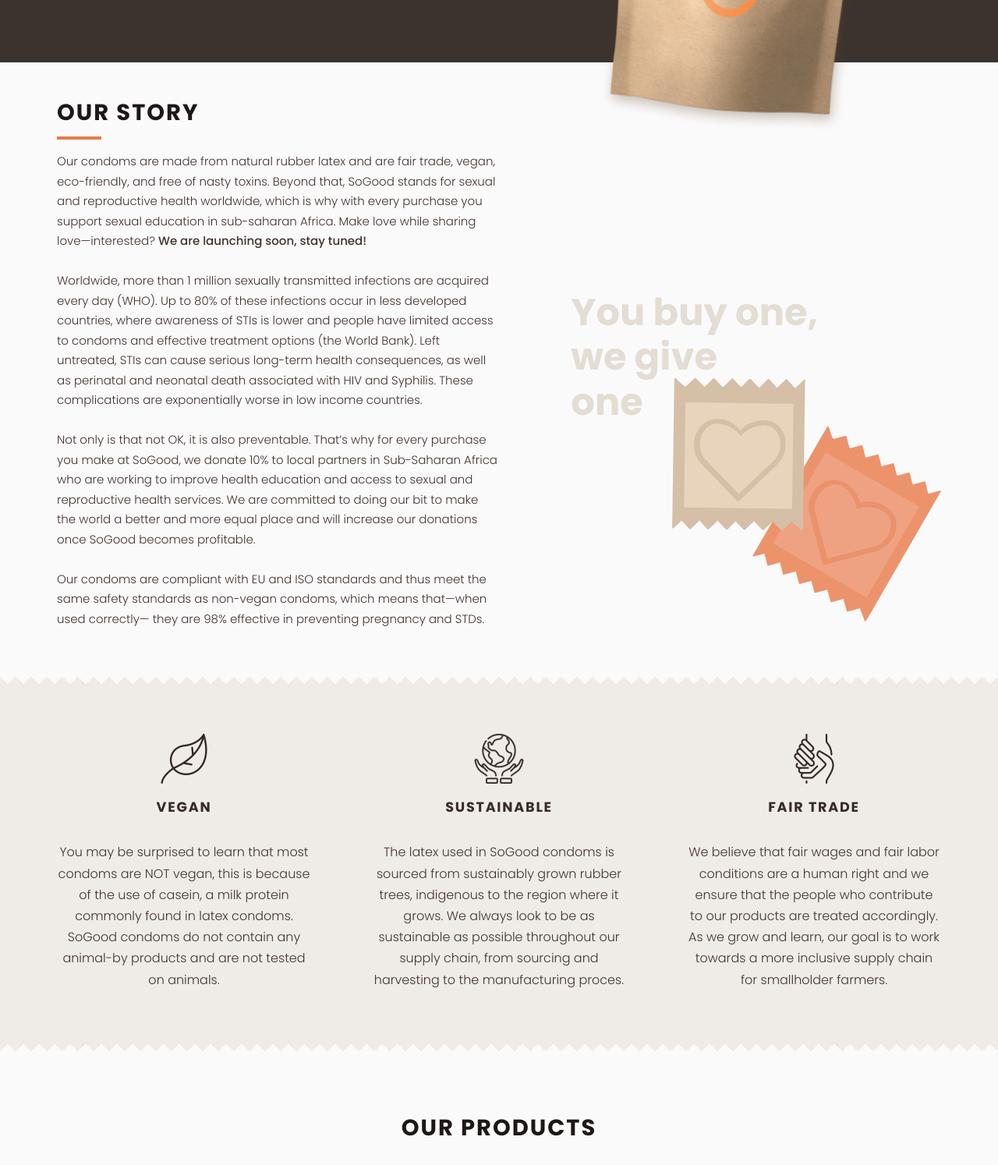
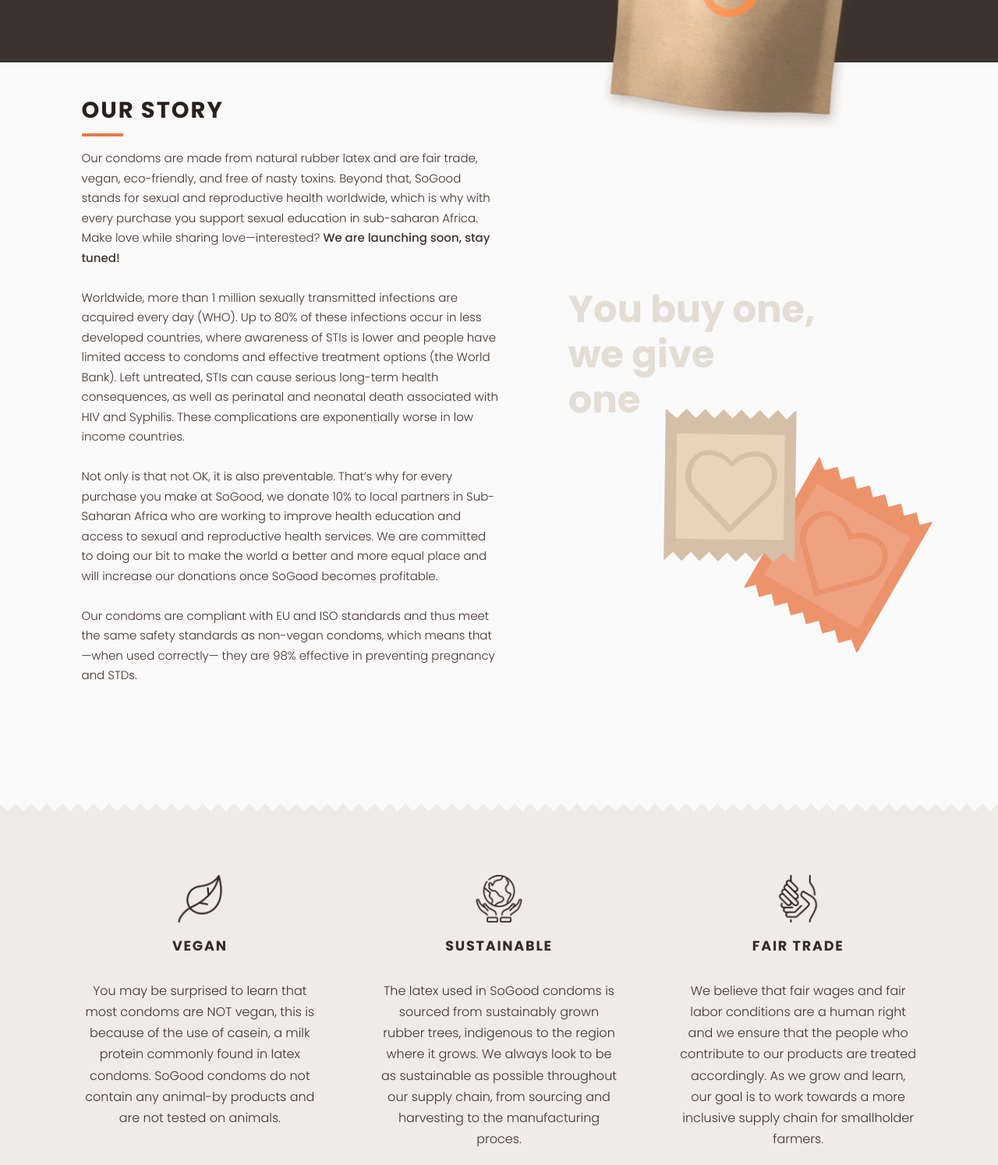
Before and after one commit to jelenagav/sogood, a plain HTML site: page index.html in a window 1280 px wide. Shown: the part 640-2134 px from the top of the page at 78% size. Drawn offline with nearby package versions, Linux system fonts and the light colour scheme.

Commit message:
animation + flexbox max-width

```diff
--- a/index.css
+++ b/index.css
@@ -273,7 +273,7 @@
 
 h2 {
   font-size: 1.2em;
-  color: #1d1716!important;
+  color: #29211f!important;
   font-weight: 700;
   line-height: 29px;
   text-transform: uppercase;
@@ -563,7 +563,7 @@
   background: #FBFAFA;
   position: relative;
   z-index: 1;
-  margin-bottom: 4%;
+  margin-bottom: 11%;
 }
 
 .section-2 .flex-container {
@@ -656,7 +656,7 @@
 
 @media (min-width: 768px) {
   .section-2 .flex-container {
-    max-width: 90%;
+    max-width: 85%;
   }
 
   .section-2 .flex-container__img {
@@ -705,7 +705,6 @@
   }
 
   .section-2 .flex-container {
-    max-width: 85%;
     margin: 25px auto 0 auto;
   }
 
@@ -747,7 +746,7 @@
 
 @media (min-width: 1200px) {
   .section-2 .flex-container {
-    max-width: 90%;
+    max-width: 85%;
     margin: 0 auto;
   }
   .section-2 .flex-container__content {
@@ -756,7 +755,7 @@
 
   .section-2 .flex-container__img h4 {
     opacity: 1;
-    top: 38%;
+    top: 34%;
     left: 11%;
   }
 
@@ -768,8 +767,8 @@
 
 @media (min-width: 1400px) {
   .section-2 .flex-container__img h4 {
-    top: 32%;
-    left: 12%;
+    top: 30%;
+    left: 9%;
   }
 
   .section-2 .flex-container img {
@@ -826,7 +825,10 @@
 }
 
 .section-3 .flex-container {
-  padding: 5vw 5.5vw;
+  padding: 5vw 0vw;
+  max-width: 85%;
+  margin-left: auto;
+  margin-right: auto;
 }
 
 .section-3 .flex-container__column {
@@ -859,7 +861,7 @@
 
 @media (min-width: 768px) {
   .section-3 .flex-container {
-    padding: 3vw 3.5vw;
+    padding: 3vw 0;
   }
 
   .section-3 .flex-container__column {
@@ -887,7 +889,7 @@
 
 @media (min-width: 992px) {
   .section-3 .flex-container {
-    padding: 3vw 5vw;
+    padding: 4.5vw 0vw;
   }
 
  .section-3 .flex-container__column:nth-child(2) {
--- a/index.html
+++ b/index.html
@@ -64,20 +64,20 @@
     <div class="intro">
     </div>
     <div class="flex-container">
-      <div class="flex-container__column item" data-aos="fadeDown"     data-aos-duration="600">
-        <img class="icon" src="images/vegan.png" alt="vegan">
-        <h4> Vegan </h4>
-        <p> You may be surprised to learn that most condoms are NOT vegan, this is because of the use of casein, a milk protein commonly found in latex condoms. SoGood condoms do not contain any animal-by products and are not tested on animals. </p>
+      <div class="flex-container__column item">
+        <img class="icon" src="images/vegan.png" alt="vegan" data-aos="fadeDown" data-aos-duration="600">
+        <h4 data-aos="fadeDown" data-aos-duration="800"> Vegan </h4>
+        <p data-aos="fadeDown" data-aos-duration="950"> You may be surprised to learn that most condoms are NOT vegan, this is because of the use of casein, a milk protein commonly found in latex condoms. SoGood condoms do not contain any animal-by products and are not tested on animals. </p>
       </div>
-      <div class="flex-container__column item" data-aos="fadeDown" data-aos-duration="800">
-        <img class="icon" src="images/sustainability.png" alt="sustainable">
-        <h4> Sustainable </h4>
-        <p> The latex used in SoGood condoms is sourced from sustainably grown rubber trees, indigenous to the region where it grows. We always look to be as sustainable as possible throughout our supply chain, from sourcing and harvesting to the manufacturing proces. </p>
+      <div class="flex-container__column item">
+        <img class="icon" src="images/sustainability.png" alt="sustainable" data-aos="fadeDown" data-aos-duration="600">
+        <h4 data-aos="fadeDown" data-aos-duration="800"> Sustainable </h4>
+        <p data-aos="fadeDown" data-aos-duration="950"> The latex used in SoGood condoms is sourced from sustainably grown rubber trees, indigenous to the region where it grows. We always look to be as sustainable as possible throughout our supply chain, from sourcing and harvesting to the manufacturing proces. </p>
       </div>
-      <div class="flex-container__column item" data-aos="fadeDown" data-aos-duration="950">
-        <img class="icon" src="images/fairtrade.png" alt="fair trade">
-        <h4> Fair trade </h4>
-        <p> We believe that fair wages and fair labor conditions are a human right and we ensure that the people who contribute to our products are treated accordingly. As we grow and learn, our goal is to work towards a more inclusive supply chain for smallholder farmers. </p>
+      <div class="flex-container__column item">
+        <img class="icon" src="images/fairtrade.png" alt="fair trade" data-aos="fadeDown" data-aos-duration="600">
+        <h4 data-aos="fadeDown" data-aos-duration="800"> Fair trade </h4>
+        <p data-aos="fadeDown" data-aos-duration="950"> We believe that fair wages and fair labor conditions are a human right and we ensure that the people who contribute to our products are treated accordingly. As we grow and learn, our goal is to work towards a more inclusive supply chain for smallholder farmers. </p>
       </div>
     </div>
   </section>
```
